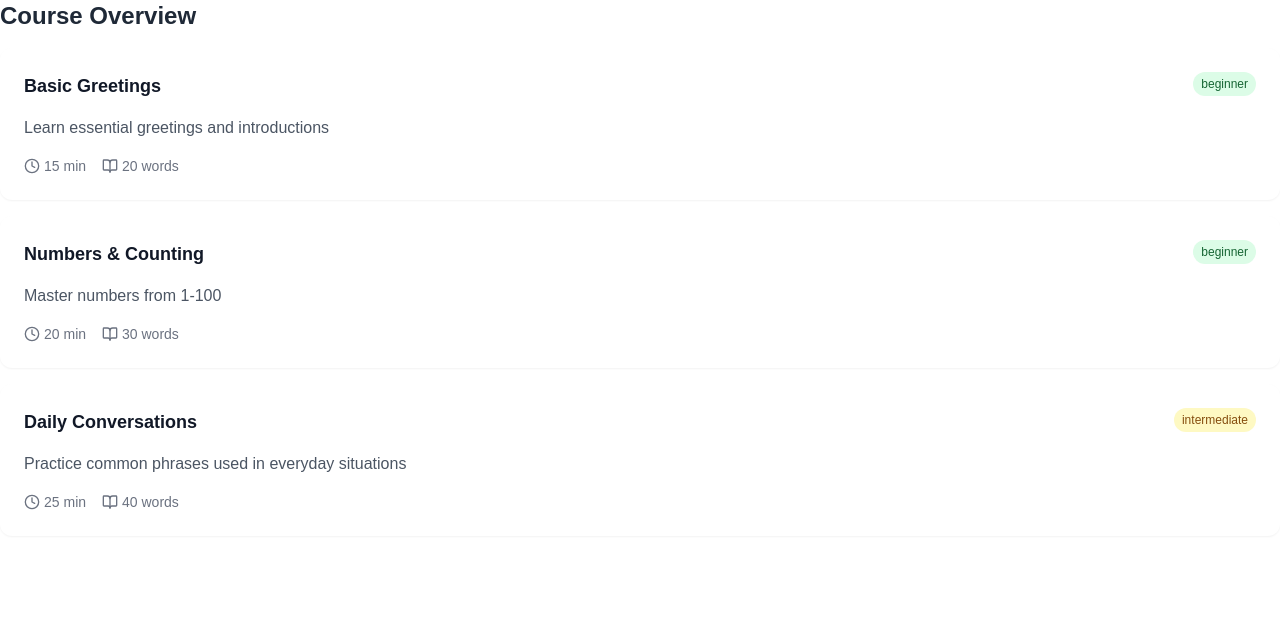
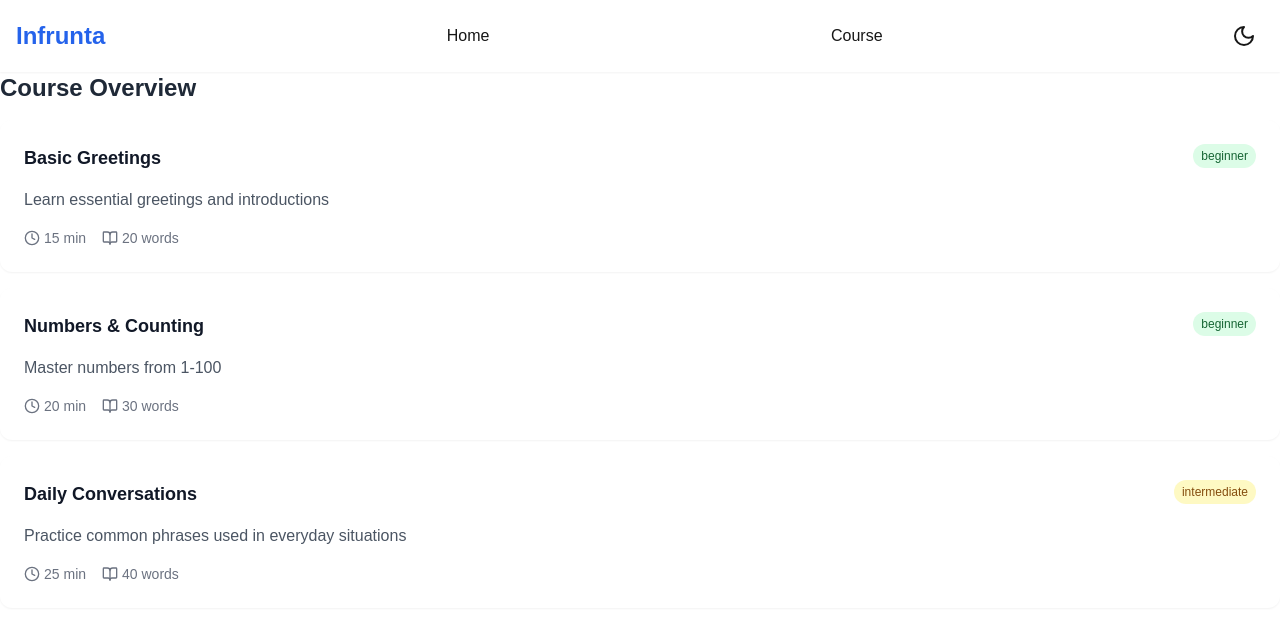
Before and after one commit to ads6495/infrunta-client, a React (Vite) app: page /course in a window 1280 px wide. Shown: the top 620 px of the page. Built offline with nearby package versions, Linux system fonts and the light colour scheme.

Commit message:
rm deps, change routing

```diff
--- a/package.json
+++ b/package.json
@@ -15,7 +15,6 @@
     "lucide-react": "^0.462.0",
     "react": "^18.3.1",
     "react-dom": "^18.3.1",
-    "react-icons": "^5.3.0",
     "react-router": "^7.0.1",
     "react-router-dom": "^7.0.1"
   },
--- a/src/App.tsx
+++ b/src/App.tsx
@@ -1,16 +1,8 @@
 // import LeftNavBar from "./components/LeftNav";
-import Header from "./components/Header";
-import { CourseOverview } from "./pages/CourseOverview";
-
 function App() {
   return (
     <div className="flex flex-col h-screen">
-      {/* Header */}
-      <Header />
-
       <div className="flex flex-1 overflow-hidden">
-        {/* Left Nav */}
-        {/* <LeftNavBar /> */}
 
         {/* Main Content */}
         <main className="flex-1 p-4 overflow-auto">
--- /dev/null
+++ b/src/Layout.tsx
@@ -0,0 +1,21 @@
+import { Outlet, useLocation } from 'react-router-dom';
+import Header from './components/Header';
+
+const Layout = () => {
+  const location = useLocation();
+
+  // Define routes where the Header should not appear
+  const noHeaderRoutes = ['/login', '/signup'];
+
+  return (
+    <div>
+      {/* Conditionally render the Header */}
+      {!noHeaderRoutes.includes(location.pathname) && <Header />}
+
+      {/* Render the page content */}
+      <Outlet />
+    </div>
+  );
+};
+
+export default Layout;
--- a/src/components/LeftNav.tsx
+++ b/src/components/LeftNav.tsx
@@ -1,6 +1,5 @@
-"use client";
-import { CiMenuBurger, CiMenuFries } from "react-icons/ci";
 import { useState } from "react";
+import { Menu, X } from "lucide-react";
 
 export default function LeftNavBar() {
   const [isNavOpen, setIsNavOpen] = useState(true);
@@ -13,7 +12,7 @@ export default function LeftNavBar() {
         className="w-full p-2 text-foreground hover:bg-secondary"
         onClick={() => setIsNavOpen(!isNavOpen)}
       >
-        {isNavOpen ? <CiMenuFries size={24} /> : <CiMenuBurger size={24} />}
+        {isNavOpen ? <X /> : <Menu />}
       </button>
       {isNavOpen && (
         <ul className="p-4 text-foreground">
--- a/src/components/ThemeToggle.tsx
+++ b/src/components/ThemeToggle.tsx
@@ -1,7 +1,5 @@
-"use client";
-
+import { Moon, Sun } from 'lucide-react';
 import { useState, useEffect } from 'react';
-import { FiSun, FiMoon } from 'react-icons/fi';
 
 export default function ThemeToggle() {
   const [theme, setTheme] = useState('light');
@@ -21,7 +19,7 @@ export default function ThemeToggle() {
 
   return (
     <button onClick={toggleTheme} className="p-2 rounded-full hover:bg-gray-200 dark:hover:bg-gray-700">
-      {theme === 'light' ? <FiMoon size={24} /> : <FiSun size={24} />}
+      {theme === 'light' ? <Moon /> : <Sun />}
     </button>
   );
 }
--- a/src/main.tsx
+++ b/src/main.tsx
@@ -13,15 +13,21 @@ import App from "./App.tsx";
 import { LoginPage } from "./pages/LoginPage.tsx";
 import { AuthProvider } from "./context/AuthContext.tsx";
 import { CourseOverview } from "./pages/CourseOverview.tsx";
+import Layout from "./Layout.tsx";
 
 createRoot(document.getElementById("root")!).render(
   <StrictMode>
     <AuthProvider>
       <BrowserRouter>
         <Routes>
-          <Route index element={<App />} />
+          {/* Wrap pages with the Layout */}
+          <Route element={<Layout />}>
+            <Route index element={<App />} />
+            <Route path="course" element={<CourseOverview />} />
+          </Route>
+
+          {/* Pages without the Header */}
           <Route path="login" element={<LoginPage />} />
-          <Route path="course" element={<CourseOverview />} />
         </Routes>
       </BrowserRouter>
     </AuthProvider>
--- a/vite.config.ts
+++ b/vite.config.ts
@@ -4,7 +4,5 @@ import react from "@vitejs/plugin-react";
 // https://vite.dev/config/
 export default defineConfig({
   plugins: [react()],
-  optimizeDeps: {
-    exclude: ["lucide-react"],
-  },
+
 });
```
Also changed, not shown: 6 other files (tests, documents, lock files or other folders).
